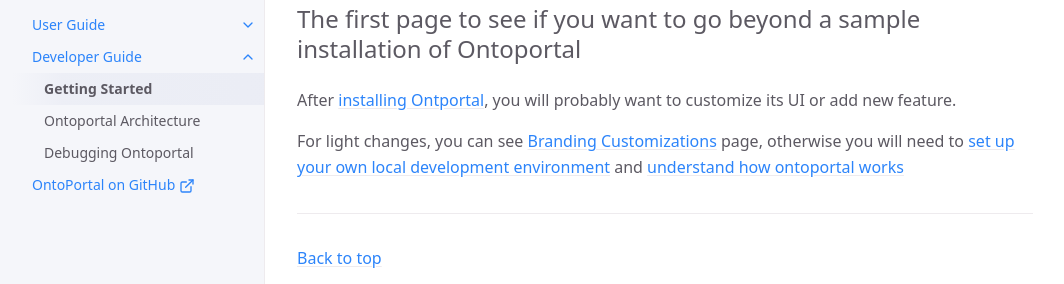
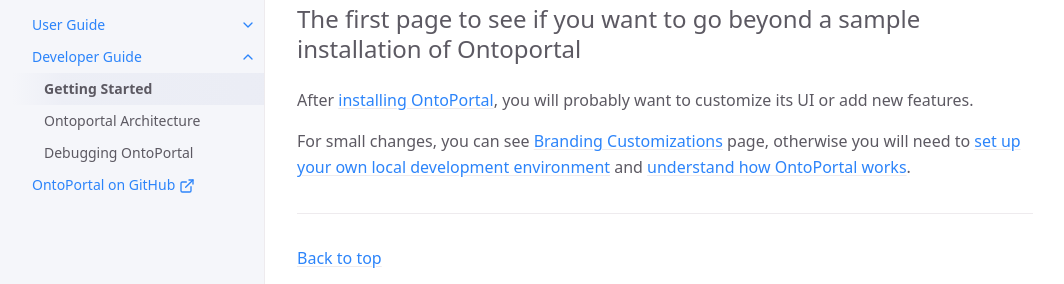
Before and after one commit to ontoportal/documentation, a Jekyll site: the page built from docs/developers-docs/getting_started.md, in a window 1280 px wide. Shown: the part 163-447 px from the top of the page, without its empty margins (107-1171 px from the left). Built offline with Jekyll 4.4.1, drawn with Linux system fonts in a browser that asks for light colours.

Commit message:
Small changes

```diff
--- a/docs/developers-docs/getting_started.md
+++ b/docs/developers-docs/getting_started.md
@@ -10,7 +10,7 @@ nav_order: 1
 The first page to see if you want to go beyond a sample installation of Ontoportal
 {: .fs-6 .fw-300 }
 
-After [installing Ontportal]({{site.baseurl}}/administration/steps/), you will probably want to customize its UI or add new feature.
+After [installing OntoPortal]({{site.baseurl}}/administration/steps/), you will probably want to customize its UI or add new features.
 
-For light changes, you can see [Branding Customizations]({{site.baseurl}}/administration/steps/branding-customizations) page,
-otherwise you will need to [set up your own local development environment]({{site.baseurl}}/docs/developers-docs/development-environment/) and [understand how ontoportal works]({{site.baseurl}}/docs/developers-docs/global_architecture)
+For small changes, you can see [Branding Customizations]({{site.baseurl}}/administration/steps/branding-customizations) page,
+otherwise you will need to [set up your own local development environment]({{site.baseurl}}/docs/developers-docs/development-environment/) and [understand how OntoPortal works]({{site.baseurl}}/docs/developers-docs/global_architecture).
```
Also changed, not shown: docs/developers-docs/debugging_ontoportal.md (+3 -3 lines).
